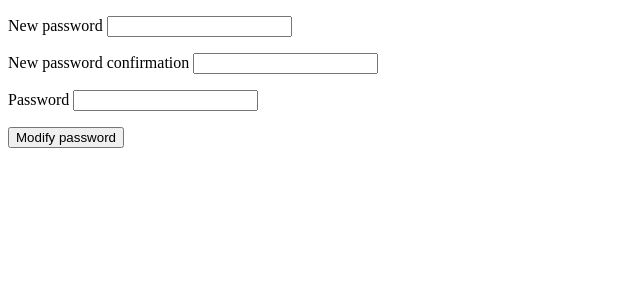
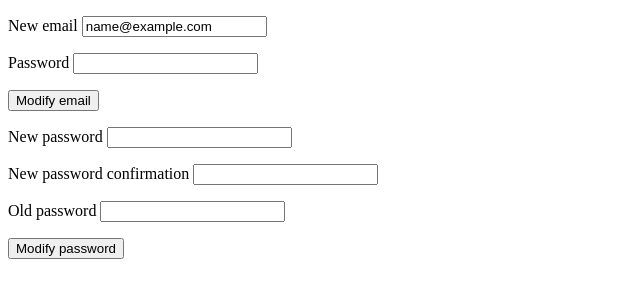
Before and after one commit to ngrt/Dream_Me, a PHP site: page /modify_account.php?id=1 in a window 1280 px wide. Shown: the top 300 px of the page, without its empty margins (0-640 px from the left). Run offline with PHP 8.4, Linux system fonts and the light colour scheme; the visitor is signed in with stand-in values (Sample User, id 1); tables that the repository leaves empty or names only in its code hold one stand-in row (values such as "Sample post").

Commit message:
Clened modify_account + few changes on other files

```diff
--- a/Form_User.php
+++ b/Form_User.php
@@ -62,14 +62,21 @@ class Form_User extends Form
 		}
 		else
 		{
-			$errors["password"] = "The password must be between 3 and 10 characters";
+			$errors["password_syntax"] = "The password must be between 3 and 10 characters";
 		}
 	return $errors;
 	}
 
 	public function checkMailUpdateErrors($arrayPOST)
 	{
+		$errors = [];
 
+		if (!filter_var($arrayPOST["new_email"], FILTER_VALIDATE_EMAIL))
+		{
+			$errors["new_email"] = "This email is not valid\n";
+    	}
+
+		return $errors;
 	}
 }
 ?>
--- a/modify_account.php
+++ b/modify_account.php
@@ -27,46 +27,66 @@ session_start();
 		$user = new User($bdd, $username, $password, $email, $admin);
 	}
 
-if (isset($_GET["id"]))
-{
-	$id = $_GET["id"];
+	$modify_email = new Form_User(array(
+				'new_email', 'password'));
 
 	$modify_password = new Form_User(array(
 				'new_password', 'new_password_confirmation', 'password'));
 
 
+if (isset($_GET["id"]))
+{
+	$id = $_GET["id"];
 
-	// if (isset($_POST["password"]) && isset($_POST['new_email']))
-	// {
-	// 	//var_dump($_POST);
-	// 	$subError = $modify_email->checkErrors($_POST);
+	if (isset($_POST["password"]) && isset($_POST['new_email']))
+	{
+		//var_dump($_POST);
 
+		$sql = "SELECT EXISTS (SELECT * FROM users WHERE email = :email) AS email_exists";
+		$result = $bdd->prepare($sql);
+        $result->execute(array('email' => $_POST['new_email']));
 
-	// 	if (count($subError) == 0)
-	// 	{
-	// 		$user->set_email($_POST["email"]);
-	// 		$user->update($id);
-	// 		$_SESSION["message-update-mail-user"] = "Your email has been updated";
-	// 		exit();
-	// 	}
-	// }
+        $req = $result->fetch();
 
-	if (isset($_POST['new_password_confirmation']) && isset($_POST['new_password']) && isset($_POST['password']))
+        if ($req["email_exists"])
+        {
+        	echo "This email is already used";
+        }
+
+		$mailErrors = $modify_email->checkMailUpdateErrors($_POST);
+		if (count($mailErrors) == 0)
+		{
+			$checkpass = $user->checkPassword($_POST["password"]);
+			if ($checkpass == true)
+			{
+				$user->set_email($_POST['new_email']);
+				$user->update($id);
+				echo "Your e-mail has been updated";
+			}
+			else
+			{
+				$_SESSION["mail-wrong-password"] = "Wrong password";
+			}
+		}
+	}
+//var_dump($_POST);
+	if (isset($_POST['new_password_confirmation']) && isset($_POST['new_password']) && isset($_POST['old_password']))
 	{
 
 		$passErrors = $modify_password->checkPassUpdateErrors($_POST);
 
 		if (count($passErrors) == 0)
 		{
-				$checkpass = $user->checkPassword($_POST["password"]);
+				$checkpass = $user->checkPassword($_POST["old_password"]);
 				if ($checkpass == true)
 				{
-					$user->set_password($_POST["password"]);
+					var_dump($user);
+					$user->set_password($_POST["new_password"]);
 					$user->update($id);
 					echo "Your password has been updated";
 				}
 				else
-					$_SESSION["message-wrong-password"] = "Wrong password";
+					$_SESSION["pass-wrong-password"] = "Wrong password";
 		}
 	}
 }
@@ -80,72 +100,42 @@ if (isset($_GET["id"]))
 </head>
 <body>
 
-	<!-- <form action="modify_account.php" method='post'>
+	<form action=<?php echo "modify_account.php?id=" . $id; ?> method='post'>
 		<?php
-			$modify_email = new Form_User(array(
-				'new_email', 'password'));
+			echo $modify_email->input_text('new_email', isset($_POST['new_email']) ? $_POST['new_email'] : $email);
+			if (isset($mailErrors['new_email']))
+					echo $mailErrors['new_email'];
+			echo $modify_email->input_password('password');
+			if (isset($_SESSION["mail-wrong-password"]))
+			{
+				echo $_SESSION["mail-wrong-password"];
+				unset($_SESSION["mail-wrong-password"]);
+			}
+
+			echo $modify_email->submit('Modify email');
+		?>
+	</form>
 
 
-			echo $modify_email->input_text('new_email', isset($_POST['new_email']) ? $_POST['new_email'] : $email);
-
-			$sql = 'SELECT EXISTS (SELECT * FROM users WHERE email = :email) AS email_exists';
-			$result = $bdd->prepare($sql);
-			$req = $result->fetch();
-
-			echo $modify_email->input_password('password');
-			if (isset($_POST["password"]) && isset($_POST['new_email']))
-			{
-				if ($req["email_exists"] == false)
-				{
-					$checkpass = $user->checkPassword($_POST["password"]);
-					if ($checkpass == true)
-					{
-						$user->set_email($_POST['new_email']);
-						$user->update($id);
-						$user->update('email', $_POST['new_email'], $user->get_email()); //$email défini dans $user plus haut
-						echo $_SESSION["message-update-mail-user"];
-						header("Location: my_account.php", true, 301);
-						exit();
-					}
-					else
-					{
-						echo "Wrong password";
-					}
-				}
-			}
-			echo $modify_email->submit('Modify email');
-		?>
-
-
-	</form> -->
-
-	<form action="modify_account.php?id=<?php echo $id; ?>" method='post'>
+	<form action=<?php echo "modify_account.php?id=" . $id; ?> method='post'>
 
 		<?php
-
 
 			echo $modify_password->input_password('new_password');
 			if (isset($passErrors['new_password']))
 					echo $passErrors['new_password'];
+			if (isset($passErrors['password_syntax']))
+					echo $passErrors['password_syntax'];
 			echo $modify_password->input_password('new_password_confirmation');
 			if (isset($passErrors['new_password_confirmation']))
 					echo $passErrors['new_password_confirmation'];
-			echo $modify_password->input_password('password');
-			if (isset($_SESSION["message-wrong-password"]))
-					echo $_SESSION["message-wrong-password"];
+			echo $modify_password->input_password('old_password');
+			if (isset($_SESSION["pass-wrong-password"]))
+			{
+				echo $_SESSION["pass-wrong-password"];
+				unset($_SESSION["pass-wrong-password"]);
+			}
 
-			// if (isset($_POST['new_password_confirmation']) && isset($_POST['new_password']))
-			// {
-				// if ($_POST['new_password_confirmation'] == $_POST['new_password'])
-				// {
-				// 	$checkpass = $user->checkPassword($_POST["password"]);
-				// 	if ($checkpass == true)
-				// 	{
-				// 		$hash = password_hash($_POST['new_password'], PASSWORD_DEFAULT);
-				// 		echo $_SESSION["message-update-password-user"];
-				// 	}
-				// }
-			// }
 			echo $modify_password->submit('Modify password');
 		 ?>
 	</form>
```
Also changed, not shown: subscription.php (+10 -0 lines).
